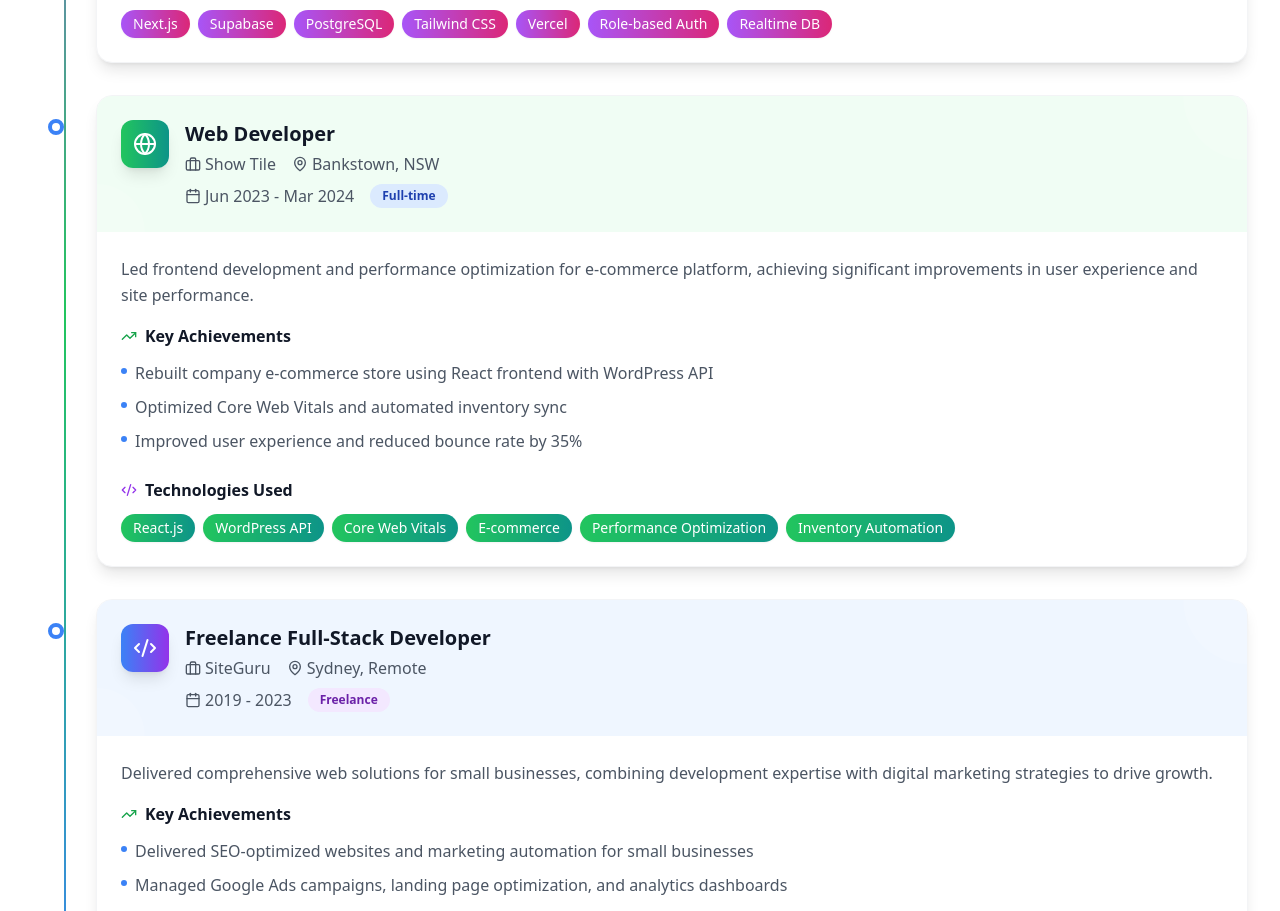
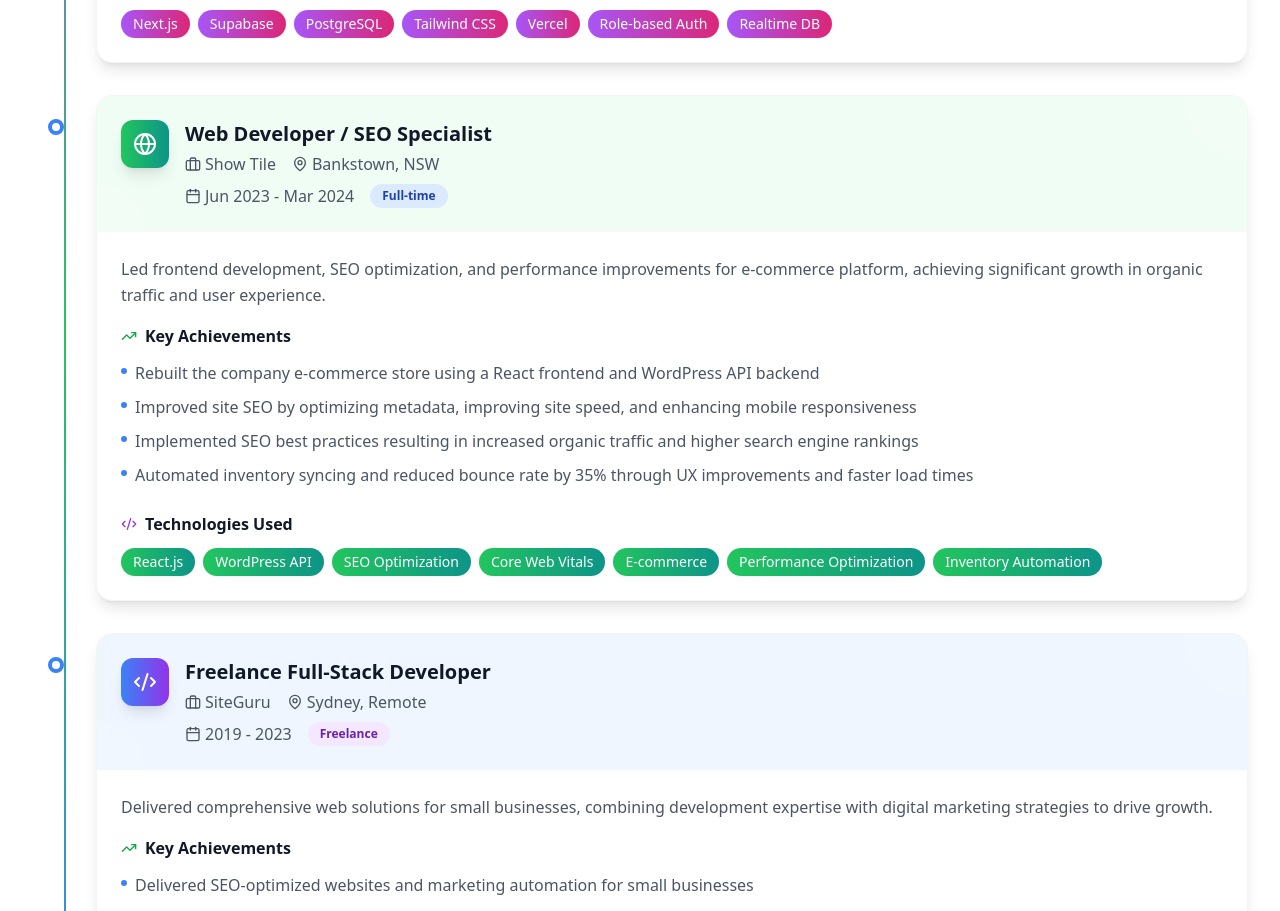
Before and after one commit to webkamal/kamalkhanal.com, a React (Vite) app: page / in a window 1280 px wide. Shown: the part 3360-4271 px from the top of the page. Built offline with nearby package versions, Linux system fonts and the light colour scheme.

Commit message:
Update Show Tile experience

```diff
--- a/src/components/Experience.tsx
+++ b/src/components/Experience.tsx
@@ -24,19 +24,20 @@ const Experience: React.FC = () => {
       borderColor: 'border-purple-200'
     },
     {
-      title: 'Web Developer',
+      title: 'Web Developer / SEO Specialist',
       company: 'Show Tile',
       location: 'Bankstown, NSW',
       period: 'Jun 2023 - Mar 2024',
       status: 'Full-time',
       type: 'Full-time',
-      description: 'Led frontend development and performance optimization for e-commerce platform, achieving significant improvements in user experience and site performance.',
+      description: 'Led frontend development, SEO optimization, and performance improvements for e-commerce platform, achieving significant growth in organic traffic and user experience.',
       achievements: [
-        'Rebuilt company e-commerce store using React frontend with WordPress API',
-        'Optimized Core Web Vitals and automated inventory sync',
-        'Improved user experience and reduced bounce rate by 35%'
+        'Rebuilt the company e-commerce store using a React frontend and WordPress API backend',
+        'Improved site SEO by optimizing metadata, improving site speed, and enhancing mobile responsiveness',
+        'Implemented SEO best practices resulting in increased organic traffic and higher search engine rankings',
+        'Automated inventory syncing and reduced bounce rate by 35% through UX improvements and faster load times'
       ],
-      skills: ['React.js', 'WordPress API', 'Core Web Vitals', 'E-commerce', 'Performance Optimization', 'Inventory Automation'],
+      skills: ['React.js', 'WordPress API', 'SEO Optimization', 'Core Web Vitals', 'E-commerce', 'Performance Optimization', 'Inventory Automation'],
       icon: Globe,
       color: 'from-green-500 to-teal-600',
       bgColor: 'bg-green-50',
```
